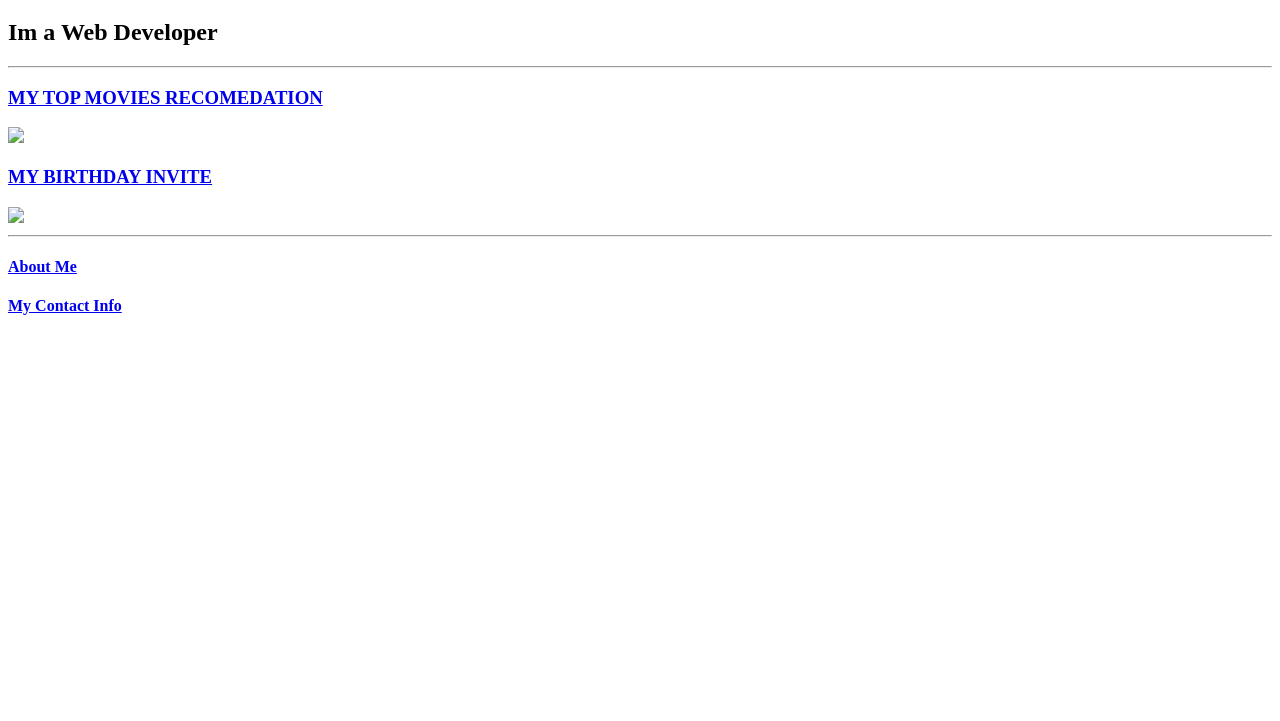
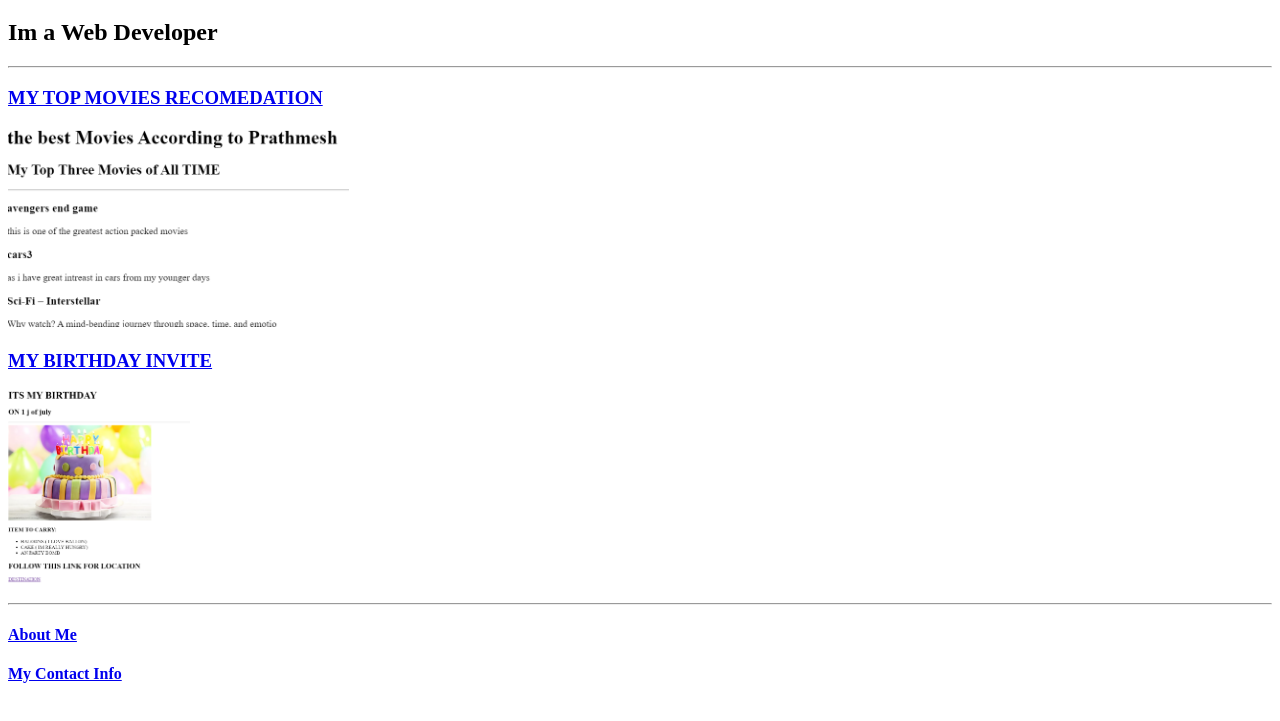
Before and after one commit to Prathmesh0107/html-protfolio, a plain HTML site: page index.html in a window 1280 px wide. Shown: the part 61-782 px from the top of the page. Drawn offline with Linux system fonts and the light colour scheme.

Commit message:
Update index.html

```diff
--- a/index.html
+++ b/index.html
@@ -11,9 +11,9 @@
     <h2> Im a Web Developer </h2>
     <hr>
    <h3> <a href="./public/movie-ranking.html"> MY TOP MOVIES RECOMEDATION</a></h3>
-    <img src="./assets/images/movies.png/" height="200" />
+    <img src="./assets/images/movies.png" height="200" />
     <h3> <a href="./public/birthday-invite.html">MY BIRTHDAY INVITE</a></h3>
-    <img src="./assets/images/birthday.png/" height="200"/>
+    <img src="./assets/images/birthday.png" height="200"/>
     <hr>
     <h4> <a href="./public/about.html"> About Me</a></h4>
 <h4> <a href="./public/contact.html">My Contact Info</a></h4>
```
